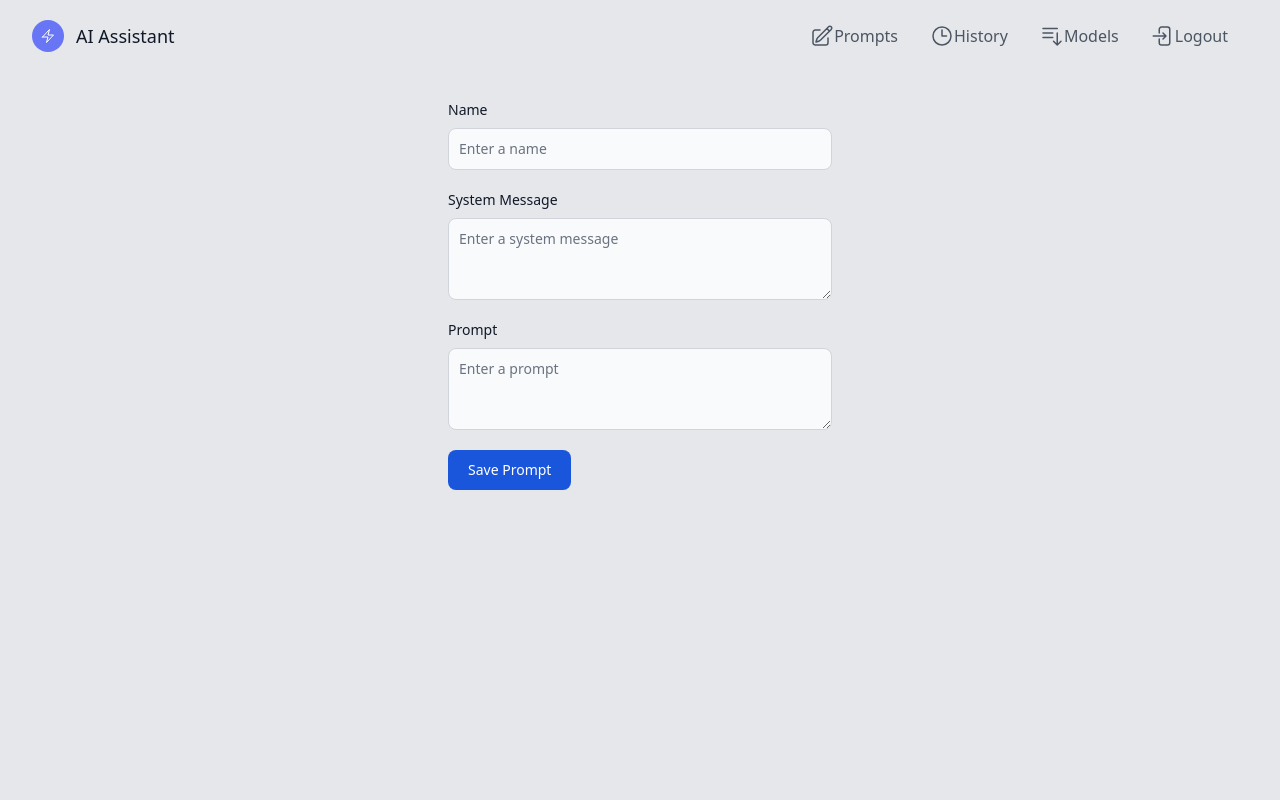
After one commit to digitaldesaster/flask-tailwind, a Flask app: page /create_prompt in a window 1280 px wide. The commit adds this page. Run offline with Flask 3, Linux system fonts and the light colour scheme; parts of the project's set-up code (start-up, migrations or seed data) failed here and were passed over.

Commit message:
added create and show prompts

```diff
--- a/db.py
+++ b/db.py
@@ -128,7 +128,52 @@ def delete_all_chat_history(conn=None):
     query = "DELETE FROM chat_history"
     execute_db_query(query, conn=conn)
 
+
+@with_db_connection
+def list_prompts_database(conn=None):
+    """
+    List all prompts from the database.
+    """
+    query = "SELECT name, system_message, prompt FROM prompts Order By id DESC"
+    results = execute_db_query(query, conn=conn)
+
+    # Convert the results into a list of dictionaries
+    prompts = [
+        {
+            "name": row[0],
+            "system_message": row[1],
+            "prompt": row[2]
+        } for row in results
+    ]
+
+    return prompts
+
+@with_db_connection
+def add_prompt_database(name, system_message, prompt, conn=None):
+    """
+    Add a new prompt to the database.
+    """
+    query = "INSERT INTO prompts (name, system_message, prompt) VALUES (?, ?, ?)"
+    execute_db_query(query, (name, system_message, prompt), conn=conn)
+
+@with_db_connection
+def ensure_prompts_table_exists(conn=None):
+    """
+    Ensure the prompts table exists in the database.
+    """
+    create_table_query = '''CREATE TABLE IF NOT EXISTS prompts (
+                                id INTEGER PRIMARY KEY,
+                                name TEXT,
+                                system_message TEXT,
+                                prompt TEXT
+                            )'''
+    execute_db_query(create_table_query, conn=conn)
+
+# Ensure the prompts table exists
+
+
 # Ensure tables exist and the database connection setup remains unchanged from the previous setup.
 ensure_users_table_exists()
 ensure_chat_history_table_exists()
 #delete_all_chat_history()
+ensure_prompts_table_exists()
--- a/main.py
+++ b/main.py
@@ -4,7 +4,7 @@ import time, json, os
 from llm import streamChatGPT
 from config import getConfig
 
-from db import update_chat_entry,list_chat_history,get_chat_messages,delete_all_chat_history
+from db import update_chat_entry,list_chat_history,get_chat_messages,delete_all_chat_history,add_prompt_database,list_prompts_database
 
 try:
     secret_key=os.environ["SECRET_KEY"]
@@ -83,9 +83,29 @@ def list_chat_history_endpoint():
     chat_history = list_chat_history()
     return render_template('chat_history.html',chat_history=chat_history)
 
+@app.route('/show_prompts', methods=['GET'])
+@login_required
+def show_prompts():
+    prompts = list_prompts_database()
+    return render_template('show_prompts.html', prompts=prompts)
+
 @app.route('/test')
 def test():
     return render_template('flowbite.html')
+
+@app.route('/create_prompt')
+def create_prompt():
+    return render_template('create_prompt.html')
+
+@app.route('/add_prompt', methods=['POST'])
+def add_prompt():
+    data = request.get_json()
+    name = data.get('name')
+    system_message = data.get('system_message')
+    prompt = data.get('prompt')
+
+    add_prompt_database(name, system_message, prompt)
+    return ({'status': 'ok', 'message': 'Prompt added!'})
 
 @app.route('/delete_chat_history')
 def delete_history():
--- a/static/css/main.css
+++ b/static/css/main.css
@@ -1234,6 +1234,14 @@ input:checked + .toggle-bg {
   margin-left: 1.5rem;
 }
 
+.mb-5 {
+  margin-bottom: 1.25rem;
+}
+
+.ms-2 {
+  margin-inline-start: 0.5rem;
+}
+
 .block {
   display: block;
 }
@@ -1425,6 +1437,10 @@ input:checked + .toggle-bg {
 
 .max-w-2xl {
   max-width: 42rem;
+}
+
+.max-w-sm {
+  max-width: 24rem;
 }
 
 .flex-1 {
@@ -1969,6 +1985,14 @@ input:checked + .toggle-bg {
 
 .pl-11 {
   padding-left: 2.75rem;
+}
+
+.pt-6 {
+  padding-top: 1.5rem;
+}
+
+.pt-12 {
+  padding-top: 3rem;
 }
 
 .text-left {
@@ -2539,6 +2596,10 @@ input:checked + .toggle-bg {
 
   .sm\:h-9 {
     height: 2.25rem;
+  }
+
+  .sm\:w-auto {
+    width: auto;
   }
 
   .sm\:translate-x-0 {
--- /dev/null
+++ b/templates/create_prompt.html
@@ -0,0 +1,82 @@
+<!DOCTYPE html>
+
+<html lang="en">
+
+<head>
+
+  <meta charset="UTF-8">
+
+  <meta name="viewport" content="width=device-width, initial-scale=1.0">
+
+  <title>AI Assistant</title>
+
+  <link rel="stylesheet" href="{{ url_for('static', filename='css/main.css') }}">
+
+</head>
+
+<body class="bg-gray-200 relative min-h-screen pb-32">
+  {% include 'header.html' %}
+  <main id="main">
+    <div id="add_prompt_ui" class="pt-12">
+
+
+      <form class="max-w-sm mx-auto" id="promptForm">
+        <div class="mb-5">
+          <label for="name" class="block mb-2 text-sm font-medium text-gray-900 dark:text-white">Name</label>
+          <input type="text" id="name" class="bg-gray-50 border border-gray-300 text-gray-900 text-sm rounded-lg focus:ring-blue-500 focus:border-blue-500 block w-full p-2.5 dark:bg-gray-700 dark:border-gray-600 dark:placeholder-gray-400 dark:text-white dark:focus:ring-blue-500 dark:focus:border-blue-500" placeholder="Enter a name" required />
+        </div>
+        <div class="mb-5">
+          <label for="system_message" class="block mb-2 text-sm font-medium text-gray-900 dark:text-white">System Message</label>
+          <textarea id="system_message" rows="3" class="bg-gray-50 border border-gray-300 text-gray-900 text-sm rounded-lg focus:ring-blue-500 focus:border-blue-500 block w-full p-2.5 dark:bg-gray-700 dark:border-gray-600 dark:placeholder-gray-400 dark:text-white dark:focus:ring-blue-500 dark:focus:border-blue-500" placeholder="Enter a system message" required></textarea>
+        </div>
+        <div class="mb-5">
+          <label for="prompt" class="block mb-2 text-sm font-medium text-gray-900 dark:text-white">Prompt</label>
+          <textarea id="prompt" rows="3" class="bg-gray-50 border border-gray-300 text-gray-900 text-sm rounded-lg focus:ring-blue-500 focus:border-blue-500 block w-full p-2.5 dark:bg-gray-700 dark:border-gray-600 dark:placeholder-gray-400 dark:text-white dark:focus:ring-blue-500 dark:focus:border-blue-500" placeholder="Enter a prompt" required></textarea>
+        </div>
+        <button type="submit" class="text-white bg-blue-700 hover:bg-blue-800 focus:ring-4 focus:outline-none focus:ring-blue-300 font-medium rounded-lg text-sm w-full sm:w-auto px-5 py-2.5 text-center dark:bg-blue-600 dark:hover:bg-blue-700 dark:focus:ring-blue-800">Save Prompt</button>
+      </form>
+
+
+
+    </div>
+
+  </main>
+
+  <script>
+
+const form = document.getElementById('promptForm');
+
+form.addEventListener('submit', async (event) => {
+  event.preventDefault(); // Prevent the default form submission behavior
+
+  const name = document.getElementById('name').value;
+  const systemMessage = document.getElementById('system_message').value;
+  const prompt = document.getElementById('prompt').value;
+
+  try {
+    const response = await fetch('/add_prompt', {
+      method: 'POST',
+      headers: {
+        'Content-Type': 'application/json',
+      },
+      body: JSON.stringify({ name, system_message: systemMessage, prompt }),
+    });
+
+    if (response.ok) {
+      console.log('Prompt saved successfully');
+      // You can add additional logic here, such as resetting the form or displaying a success message
+    } else {
+      console.error('Error saving prompt:', response.status);
+    }
+  } catch (error) {
+    console.error('Error:', error);
+  }
+});
+
+  </script>
+
+  <script src="{{ url_for('static', filename='/js/flowbite.js') }}"></script>
+
+</body>
+
+</html>
--- a/templates/header.html
+++ b/templates/header.html
@@ -10,17 +10,20 @@
       <span class="ml-3 text-lg">AI Assistant</span>
     </a>
     <nav class="md:ml-auto flex flex-wrap items-center text-base justify-center gap-3">
-      <a href="/prompts" class="mr-5 hover:text-gray-900">
+
         <div class="flex items-center justify-center">
-          <svg xmlns="http://www.w3.org/2000/svg" fill="none" viewBox="0 0 24 24" stroke-width="1.5"
-            stroke="currentColor" class="w-6 h-6">
-            <path stroke-linecap="round" stroke-linejoin="round"
-              d="m16.862 4.487 1.687-1.688a1.875 1.875 0 1 1 2.652 2.652L10.582 16.07a4.5 4.5 0 0 1-1.897 1.13L6 18l.8-2.685a4.5 4.5 0 0 1 1.13-1.897l8.932-8.931Zm0 0L19.5 7.125M18 14v4.75A2.25 2.25 0 0 1 15.75 21H5.25A2.25 2.25 0 0 1 3 18.75V8.25A2.25 2.25 0 0 1 5.25 6H10" />
-          </svg>
-          Prompts
+          <div class="hover:text-green-400">
+            <a href="{{url_for('create_prompt')}}"> <svg xmlns="http://www.w3.org/2000/svg" fill="none" viewBox="0 0 24 24" stroke-width="1.5"
+              stroke="currentColor" class="w-6 h-6">
+              <path stroke-linecap="round" stroke-linejoin="round"
+                d="m16.862 4.487 1.687-1.688a1.875 1.875 0 1 1 2.652 2.652L10.582 16.07a4.5 4.5 0 0 1-1.897 1.13L6 18l.8-2.685a4.5 4.5 0 0 1 1.13-1.897l8.932-8.931Zm0 0L19.5 7.125M18 14v4.75A2.25 2.25 0 0 1 15.75 21H5.25A2.25 2.25 0 0 1 3 18.75V8.25A2.25 2.25 0 0 1 5.25 6H10" />
+            </svg></a>
+          </div>
+          <button id="showPrompts" class="mr-5 hover:text-gray-900">Prompts</button>
+
         </div>
 
-      </a>
+
       <button id="showHistory" class="mr-5 hover:text-gray-900 cursor-pointer">
         <div class="flex items-center justify-center rounded">
           <svg xmlns="http://www.w3.org/2000/svg" fill="none" viewBox="0 0 24 24" stroke-width="1.5"
```
Also changed, not shown: other parts of static/css/main.css (+37 -0 lines), templates/chat.html (+49 -34 lines), templates/show_prompts.html (added, +29 -0 lines), database.db.
